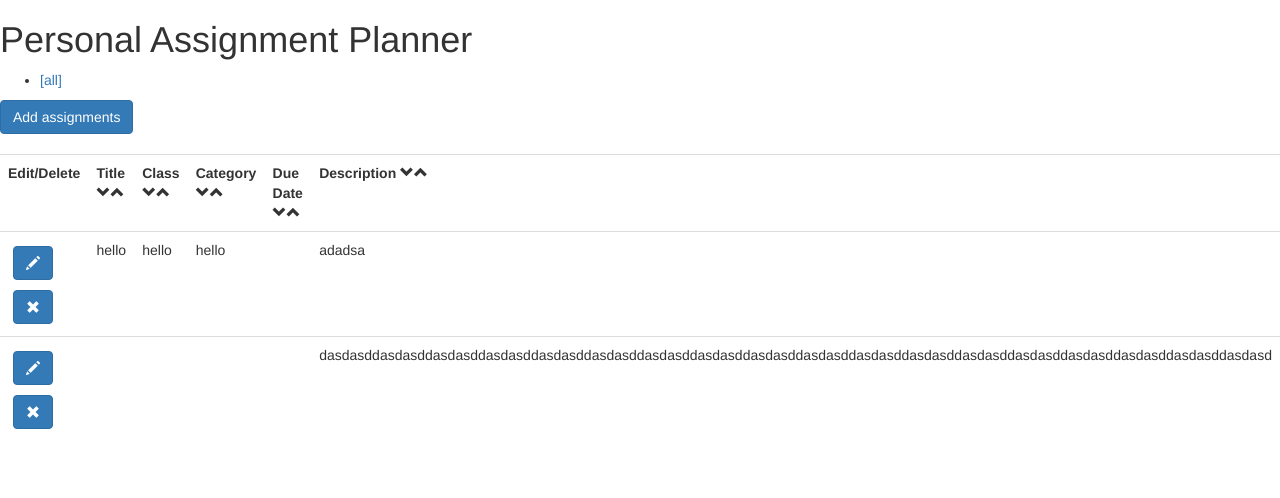
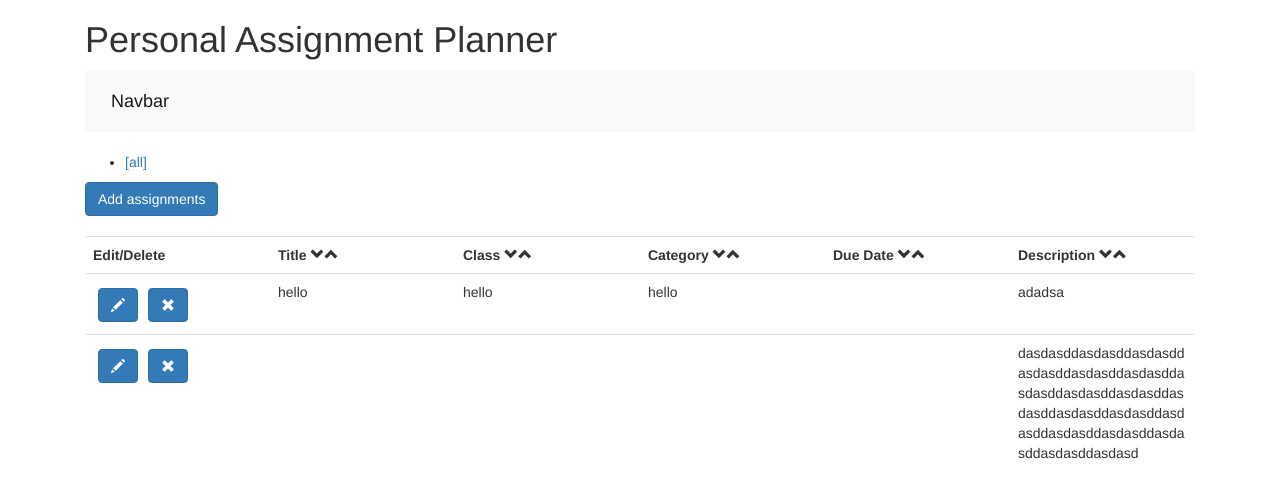
Before and after one commit to Jemimahh/project-assignmentplanner-v2, a Flask app: page / in a window 1280 px wide. Shown: the top 498 px of the page. Run offline with Flask 2, Linux system fonts and the light colour scheme; data comes from the database, SQL or seed files in the repository; both versions use the stored data as it was after the commit; some libraries are stand-ins or nearby versions.

Commit message:
Fixed Description text field not supporting line wraps

```diff
--- a/static/style.css
+++ b/static/style.css
@@ -6,3 +6,13 @@ arrow {
     float: left;
     padding: 5px;
 }
+
+
+/* https://stackoverflow.com/questions/21587813/bootstrap-responsive-table-content-wrapping */
+td {
+  white-space: normal !important;
+  word-wrap: break-word;
+}
+table {
+  table-layout: fixed;
+}
--- a/templates/MainPageLayout.html
+++ b/templates/MainPageLayout.html
@@ -12,7 +12,7 @@
 <script src="https://cdnjs.cloudflare.com/ajax/libs/popper.js/1.14.3/umd/popper.min.js" integrity="sha384-ZMP7rVo3mIykV+2+9J3UJ46jBk0WLaUAdn689aCwoqbBJiSnjAK/l8WvCWPIPm49" crossorigin="anonymous"></script>
 <script src="https://stackpath.bootstrapcdn.com/bootstrap/4.1.3/js/bootstrap.min.js" integrity="sha384-ChfqqxuZUCnJSK3+MXmPNIyE6ZbWh2IMqE241rYiqJxyMiZ6OW/JmZQ5stwEULTy" crossorigin="anonymous"></script>
 </head>
-<div>
+<div class="container">
   <h1>Personal Assignment Planner</h1>
 
     <a href="./"><button type="button" class="btn btn-primary">View all assignments</button></a>
--- a/templates/edit_layout.html
+++ b/templates/edit_layout.html
@@ -12,6 +12,7 @@
 <script src="https://stackpath.bootstrapcdn.com/bootstrap/4.1.3/js/bootstrap.min.js" integrity="sha384-ChfqqxuZUCnJSK3+MXmPNIyE6ZbWh2IMqE241rYiqJxyMiZ6OW/JmZQ5stwEULTy" crossorigin="anonymous"></script>
 </head>
 <body>
+    <div class="container">
     <h1>Personal Assignment Planner</h1>
      <a href="./main"><button type="button" class="btn btn-primary">Add assignments</button></a>
     <br><br>
@@ -37,5 +38,7 @@
       </form>
     {% endfor %}
 
+    </div>
+
 </body>
 </html>
--- a/templates/show_assignments.html
+++ b/templates/show_assignments.html
@@ -13,8 +13,17 @@
     <script src="https://stackpath.bootstrapcdn.com/bootstrap/4.1.3/js/bootstrap.min.js" integrity="sha384-ChfqqxuZUCnJSK3+MXmPNIyE6ZbWh2IMqE241rYiqJxyMiZ6OW/JmZQ5stwEULTy" crossorigin="anonymous"></script>
 
 </head>
-<div>
+<div class="container">
     <h1>Personal Assignment Planner</h1>
+
+
+<!--<nav class="navbar navbar-light bg-light">
+  <span class="navbar-brand mb-0 h1">Navbar</span>
+</nav>-->
+    <nav class="navbar navbar-expand-lg navbar-light bg-light">
+  <a class="navbar-brand" href="#">Navbar</a>
+
+</nav>
 
 
     <ul class="duedates">
@@ -64,7 +73,6 @@
             <td>{{ assignment.category }}</td>
             <td>{{ assignment.duedate }}</td>
             <td>{{ assignment.description|safe }}</td>
-
         </tr>
         {% else %}
         <em>You don't have any assignments currently.</em>
```
Also changed, not shown: planner.db.
